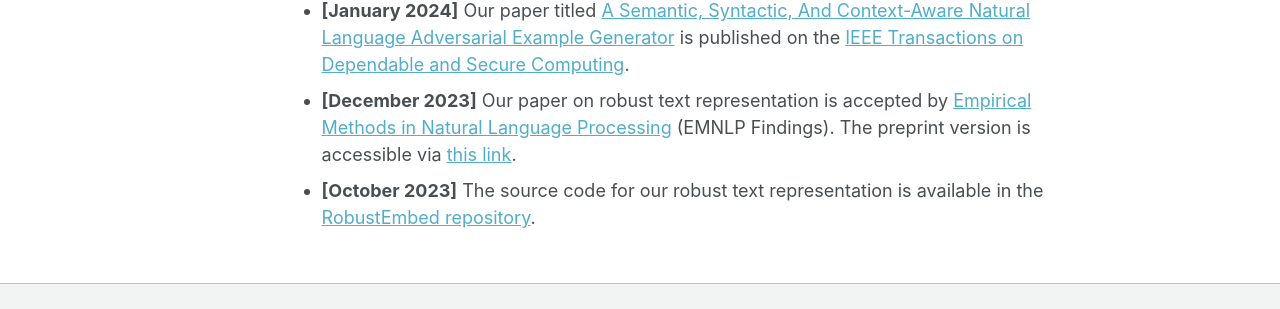
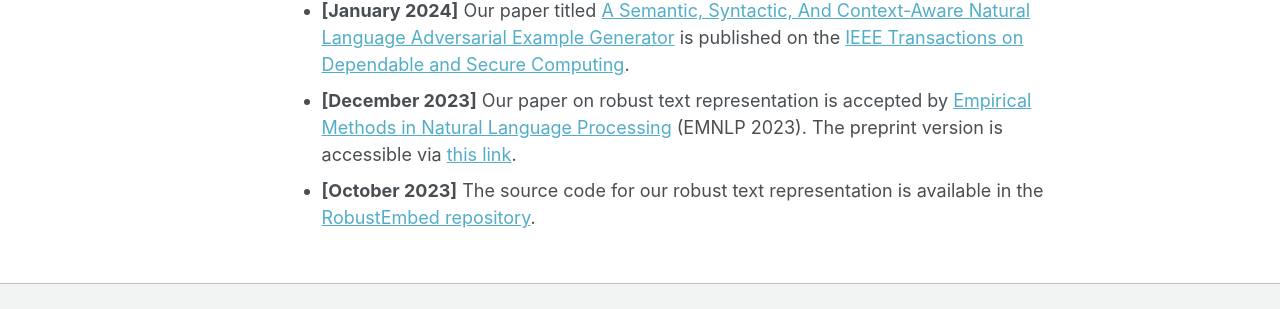
Before and after one commit to jasl1/jasl1.github.io, a Jekyll site: the page built from _pages/about.md, in a window 1280 px wide and 1306 px high. Shown: the part 868-1177 px from the top of the window. Built offline with Jekyll 4.4.1, drawn with Linux system fonts in a browser that asks for light colours; some web fonts are replaced.

Commit message:
Update about.md

```diff
--- a/_pages/about.md
+++ b/_pages/about.md
@@ -18,5 +18,5 @@ News
 ======
 - **[March 2024]** Our paper titled [RobustSentEmbed: Robust Sentence Embeddings Using Adversarial Self-Supervised Contrastive Learning](https://openreview.net/pdf?id=Kluyc7Jz1fXH) has been accepted by [North American Chapter of the Association for Computational Linguistics](https://2024.naacl.org/) (NAACL 2024). The preprint version is accessible via [this link](https://arxiv.org/abs/2403.11082).
 - **[January 2024]** Our paper titled [A Semantic, Syntactic, And Context-Aware Natural Language Adversarial Example Generator](https://ieeexplore.ieee.org/abstract/document/10416371) is published on the [IEEE Transactions on Dependable and Secure Computing](https://ieeexplore.ieee.org/xpl/RecentIssue.jsp?punumber=8858).
-- **[December 2023]** Our paper on robust text representation is accepted by [Empirical Methods in Natural Language Processing](https://2023.emnlp.org/) (EMNLP Findings). The preprint version is accessible via [this link](https://aclanthology.org/2023.findings-emnlp.305/).
+- **[December 2023]** Our paper on robust text representation is accepted by [Empirical Methods in Natural Language Processing](https://2023.emnlp.org/) (EMNLP 2023). The preprint version is accessible via [this link](https://aclanthology.org/2023.findings-emnlp.305/).
 - **[October 2023]** The source code for our robust text representation is available in the [RobustEmbed repository](https://github.com/jasl1/RobustEmbed).
```
